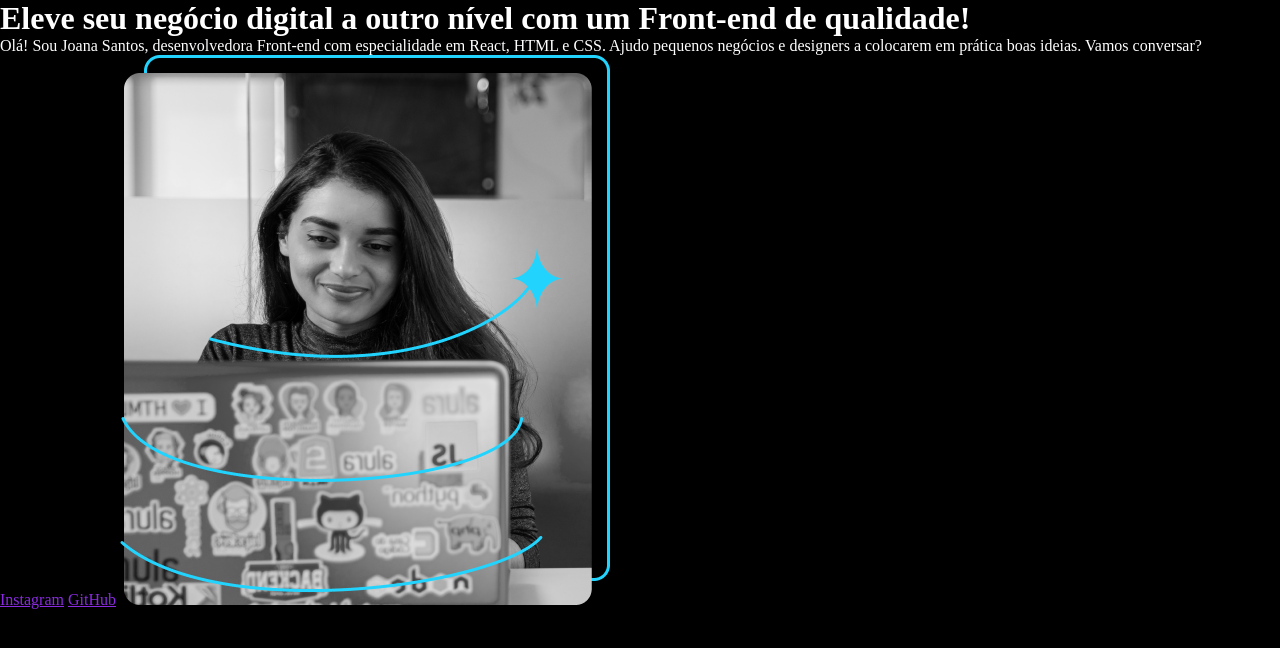
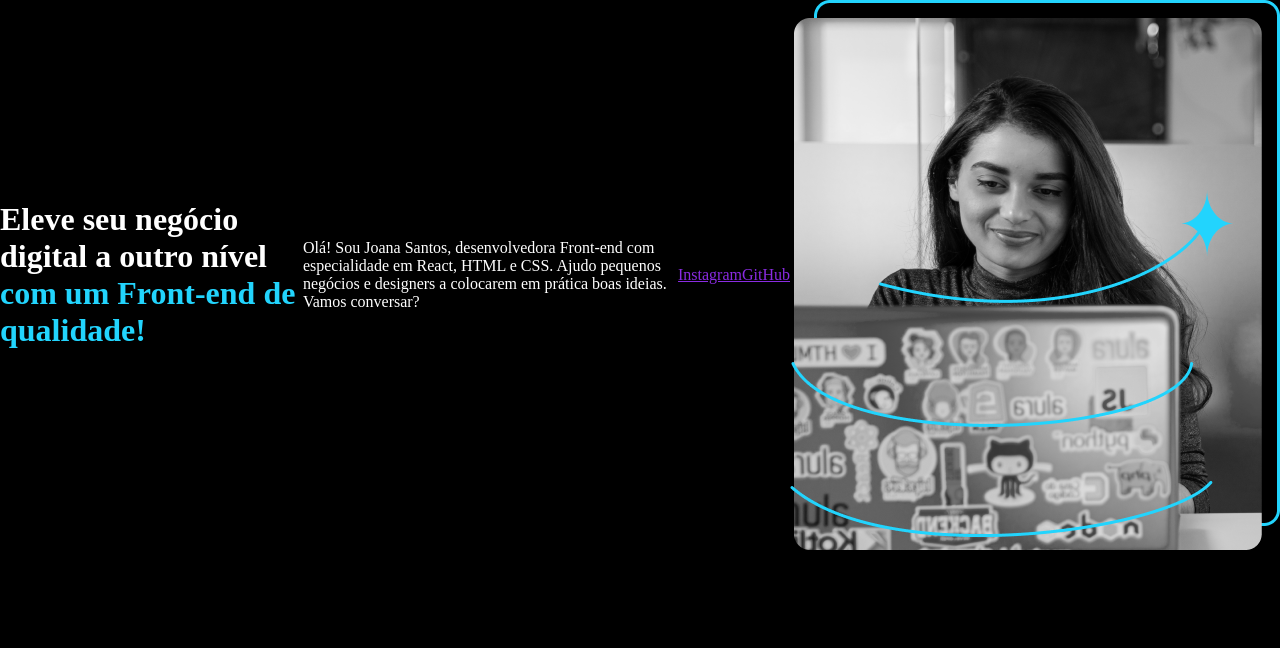
Before and after one commit to BruninhoZn/CodigosPessoais, a plain HTML site: page ALURA/HTML/Portfolio/index.html in a window 1280 px wide. Drawn offline with Linux system fonts and the light colour scheme.

Commit message:
atualização html

```diff
--- a/ALURA/HTML/Portfolio/index.html
+++ b/ALURA/HTML/Portfolio/index.html
@@ -9,15 +9,15 @@
 </head>
 <body>
     <header></header>
-    <main>
+    <main class="apresentacao">
         <h1>
             Eleve seu negócio digital a outro nível
-            <strong>com um Front-end de qualidade!
+            <strong class="titulo-destaque">com um Front-end de qualidade!
             </strong></h1>
 
             <p> Olá! Sou Joana Santos, desenvolvedora
             Front-end com especialidade em React, HTML e
-            CSS. Ajudo pequenos negócios e designers a
+            CSS.  Ajudo pequenos negócios e designers a
             colocarem em prática boas ideias. Vamos
             conversar?</p>
 
```
